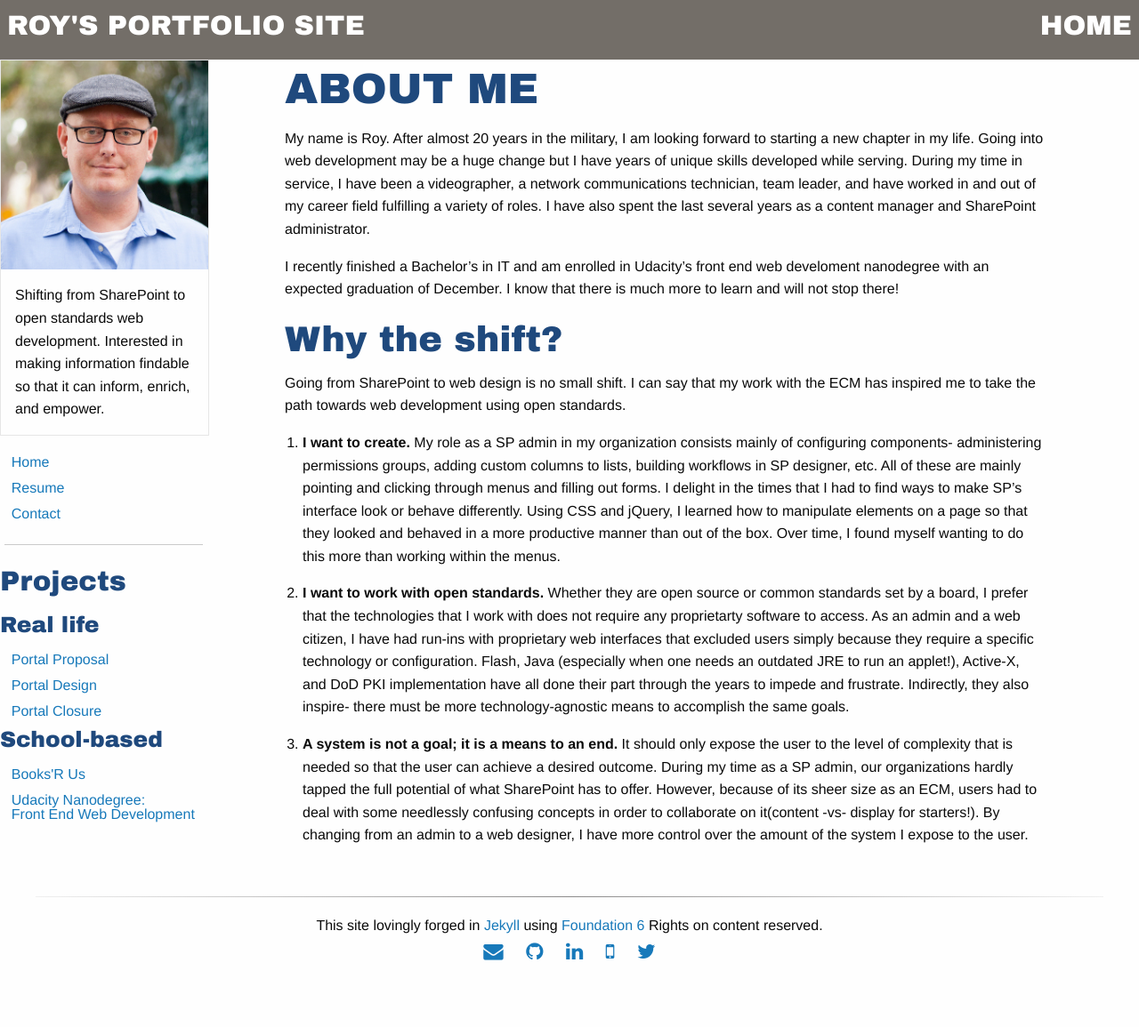
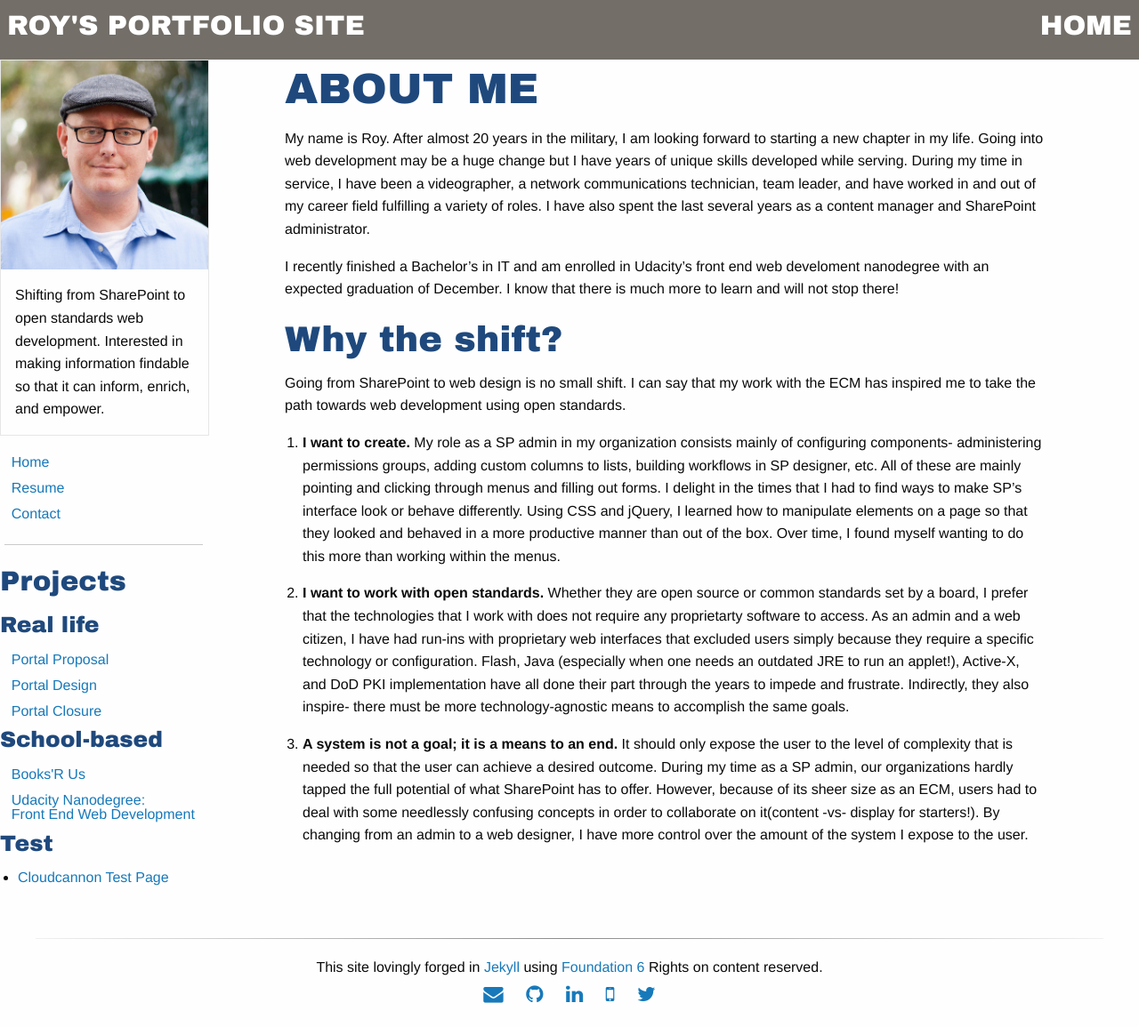
Before and after one commit to royemosby/roymosby.me, a Jekyll site: the page built from index.md, in a window 1280 px wide. Shown: the whole page at 89% size. Built offline with Jekyll 4.4.1, drawn with Linux system fonts in a browser that asks for light colours; before the commit the page ends 1108 px from its top, so only the background shows below that.

Commit message:
Updated '_includes/sidebarMain.html' via CloudCannon

```diff
--- a/_includes/sidebarMain.html
+++ b/_includes/sidebarMain.html
@@ -30,6 +30,10 @@
         <li><a href="/projects/BooksRUs.html">Books'R Us</a></li>
         <li><a href="/projects/fend.html">Udacity Nanodegree: <br/>Front End Web Development</a></li>
       </ul>
+      <h4>Test</h4>
+      <ul>
+          <li><a href="projects/cloudcannontest.html"</a>Cloudcannon Test Page</li>
+      </ul>
     <!-- </div>
   </div> -->
   <!-- </div> -->
```
